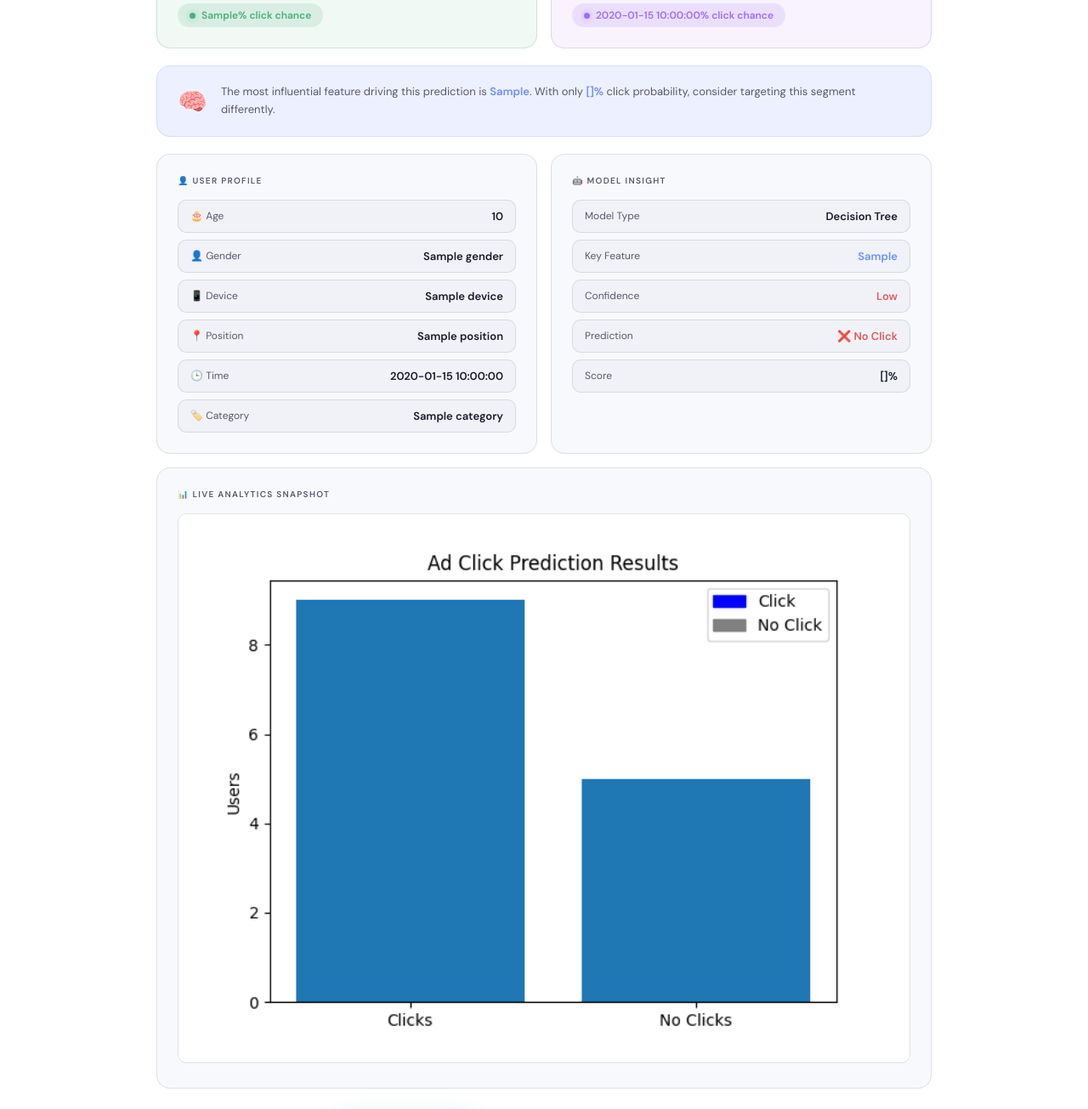
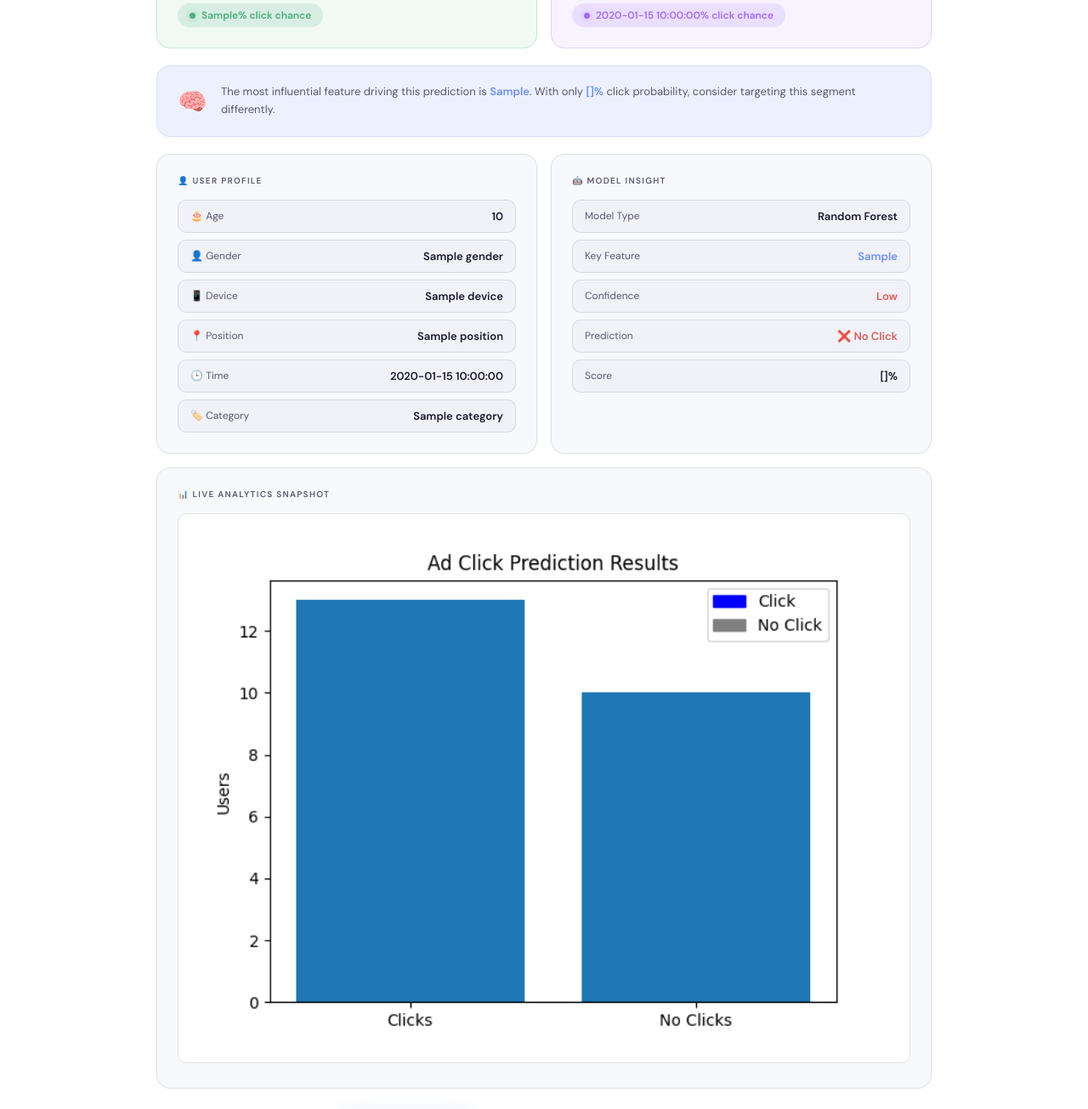
Before and after one commit to Divya29-ai/cold_prediction, a Flask app: template templates/dashboard.html in a window 1280 px wide. Shown: the part 759-2064 px from the top of the page at 85% size. Run offline with Flask 3, Linux system fonts and the light colour scheme; the template is opened without the code that fills it: most values are stand-ins (such as "Sample title", 1, 10 or a date in 2020); parts of the project's set-up code (start-up, migrations or seed data) failed here and were passed over.

Commit message:
Initial application

```diff
--- a/templates/dashboard.html
+++ b/templates/dashboard.html
@@ -237,7 +237,7 @@ nav{display:flex;align-items:center;justify-content:space-between;padding:16px 3
     <!-- Model info -->
     <div class="card">
       <div class="card-lbl">🤖 Model Insight</div>
-      <div class="detail-row"><span class="dk">Model Type</span><span class="dv">Decision Tree</span></div>
+      <div class="detail-row"><span class="dk">Model Type</span><span class="dv">Random Forest </span></div>
       <div class="detail-row"><span class="dk">Key Feature</span><span class="dv" style="color:var(--accent)">{{ top_feature }}</span></div>
       <div class="detail-row"><span class="dk">Confidence</span>
         <span class="dv" style="color:{{ '#4caf7d' if probability >= 70 else ('#e8a838' if probability >= 40 else '#e05c5c') }}">
--- a/train_model.py
+++ b/train_model.py
@@ -20,7 +20,7 @@ device_enc   = LabelEncoder(); df['device_enc']   = device_enc.fit_transform(df[
 position_enc = LabelEncoder(); df['position_enc'] = position_enc.fit_transform(df['ad_position'])
 time_enc     = LabelEncoder(); df['time_enc']     = time_enc.fit_transform(df['time_of_day'])
 category_enc = LabelEncoder(); df['category_enc'] = category_enc.fit_transform(df['ad_category'])
-
+# Feature selection
 X = df[['age','gender_enc','device_enc','position_enc','time_enc','category_enc']]
 y = df['click']
 
```
Also changed, not shown: predictions.db, static/graph.png.
